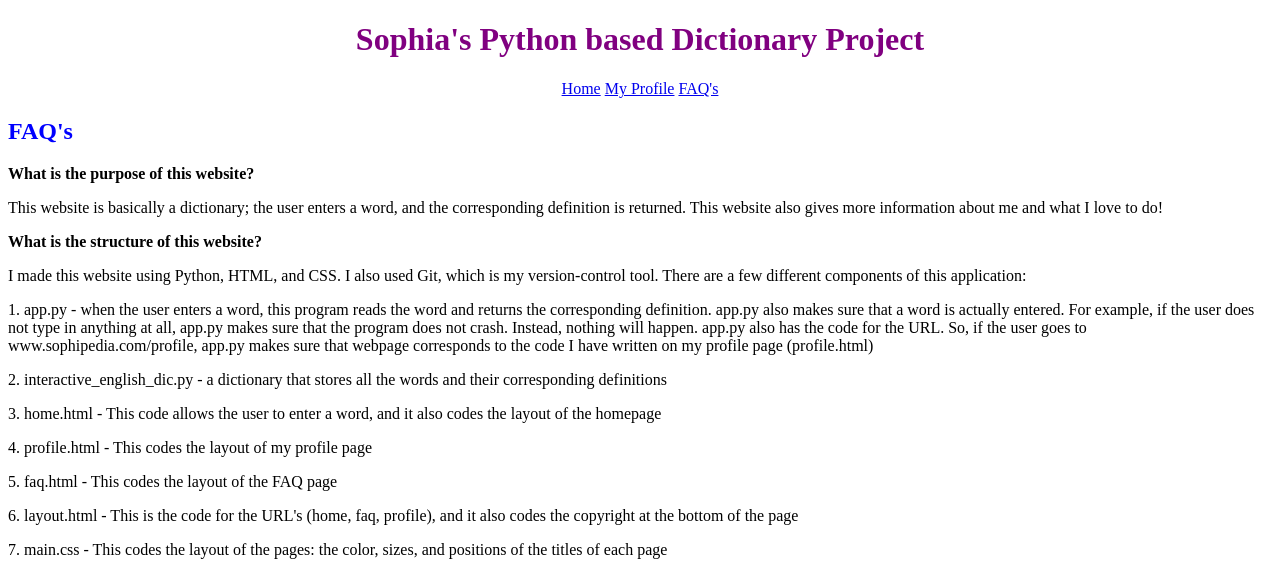
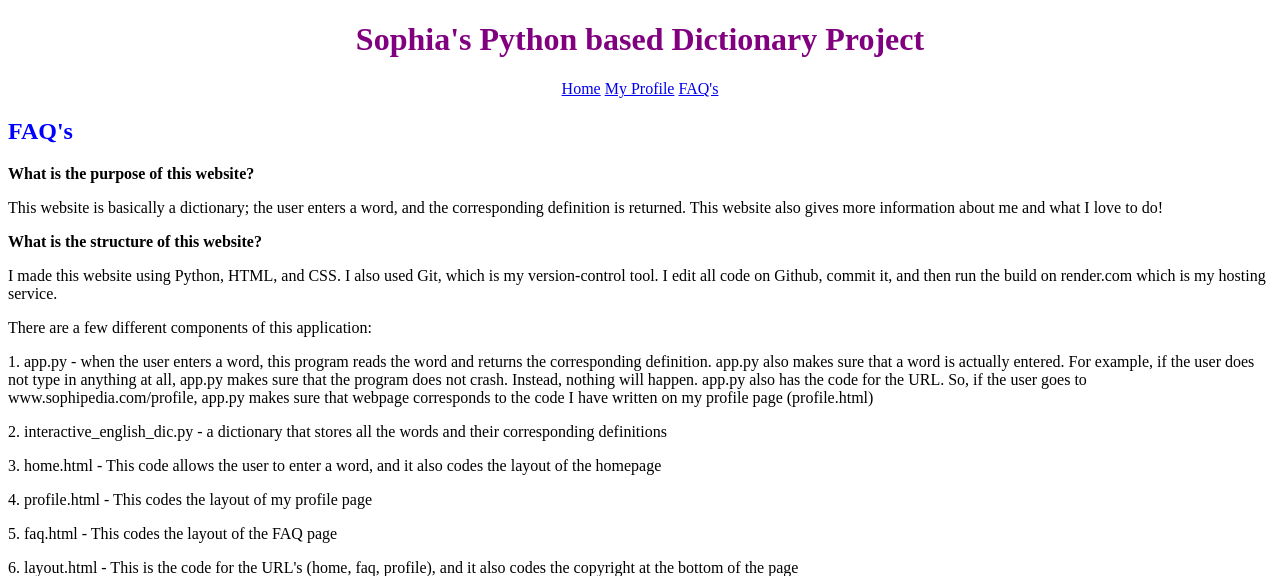
Before and after one commit to lalas09/sophia-project1, a Flask app: page /faq/ in a window 1280 px wide. Shown: the top 576 px of the page. Run offline with Flask 2, Linux system fonts and the light colour scheme; parts of the project's set-up code (start-up, migrations or seed data) failed here and were passed over.

Commit message:
Update faq.html

```diff
--- a/templates/faq.html
+++ b/templates/faq.html
@@ -5,7 +5,8 @@
 	<p><b>What is the purpose of this website?</b></p>
 	<p>This website is basically a dictionary; the user enters a word, and the corresponding definition is returned. This website also gives more information about me and what I love to do!</p>
 	<p><b>What is the structure of this website?</b></p>
-	<p>I made this website using Python, HTML, and CSS. I also used Git, which is my version-control tool. There are a few different components of this application:</p>
+	<p>I made this website using Python, HTML, and CSS. I also used Git, which is my version-control tool. I edit all code on Github, commit it, and then run the build on render.com which is my hosting service.</p>
+	<p>There are a few different components of this application:</p>
 	<p>1. app.py - when the user enters a word, this program reads the word and returns the corresponding definition. app.py also makes sure that a word is actually entered. For example, if the user does not type in anything at all, app.py makes sure that the program does not crash. Instead, nothing will happen. app.py also has the code for the URL. So, if the user goes to www.sophipedia.com/profile, app.py makes sure that webpage corresponds to the code I have written on my profile page (profile.html)</p>
 <p>2. interactive_english_dic.py - a dictionary that stores all the words and their corresponding definitions </p>
 <p>3. home.html - This code allows the user to enter a word, and it also codes the layout of the homepage </p>
```
